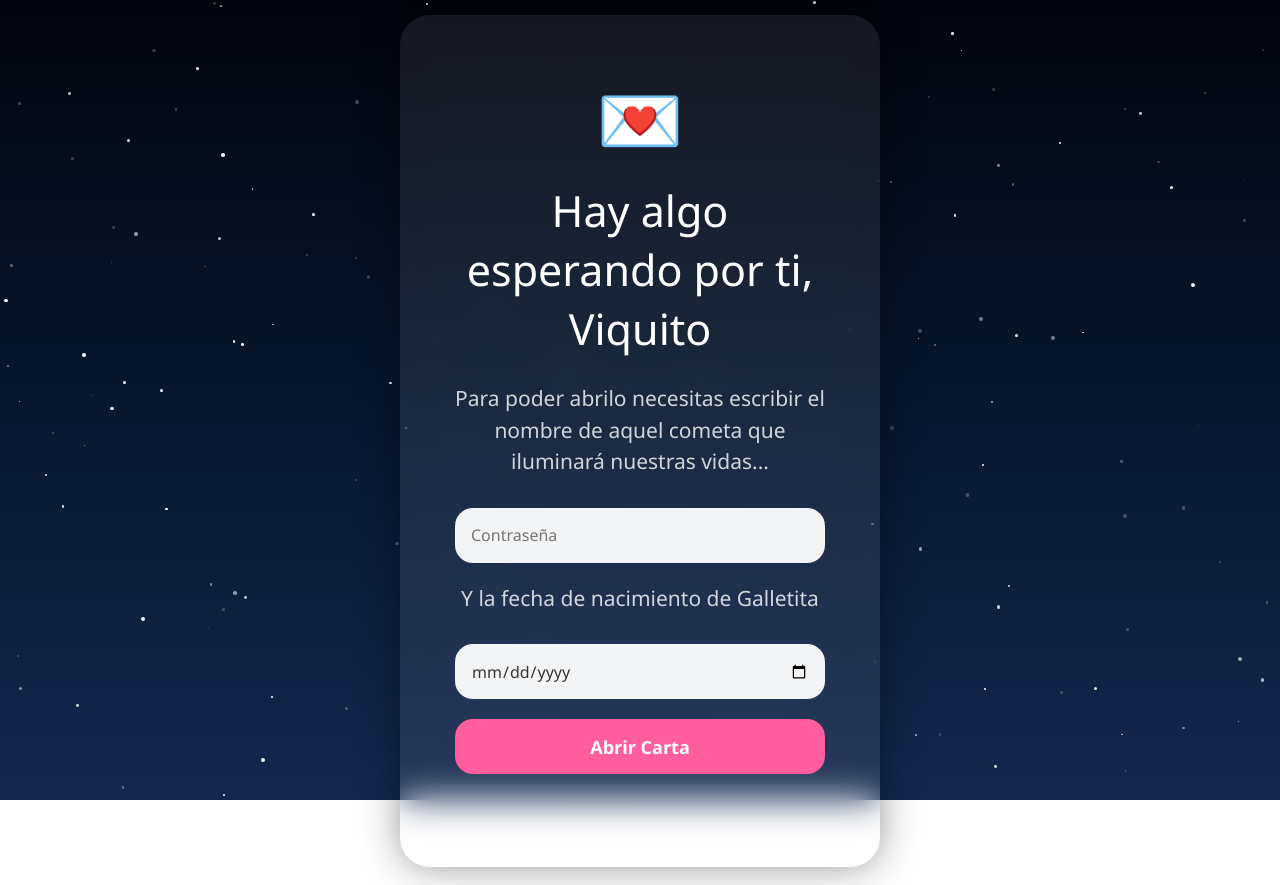
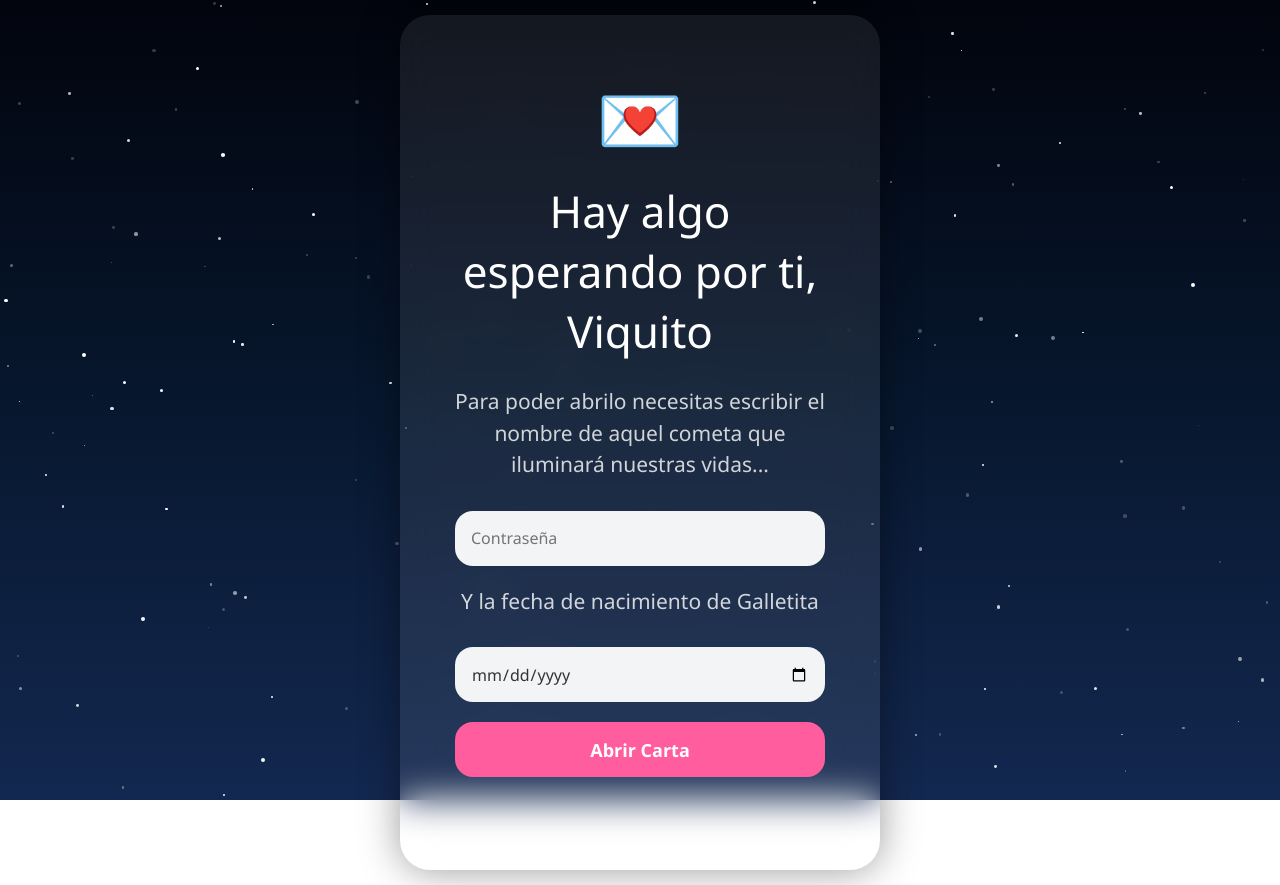
Before and after one commit to DanielCG10/DanielCG10.github.io, a plain HTML site: page index.html in a window 1280 px wide. Drawn offline with Linux system fonts and the light colour scheme.

Commit message:
Add files via upload

```diff
--- a/style.css
+++ b/style.css
@@ -134,7 +134,7 @@ body::before{
 
 .login-box h2{
 
-    font-size:clamp(26px,5vw,43px);
+    font-size:clamp(28px,5vw,44px);
 
     margin-bottom:25px;
 
```
